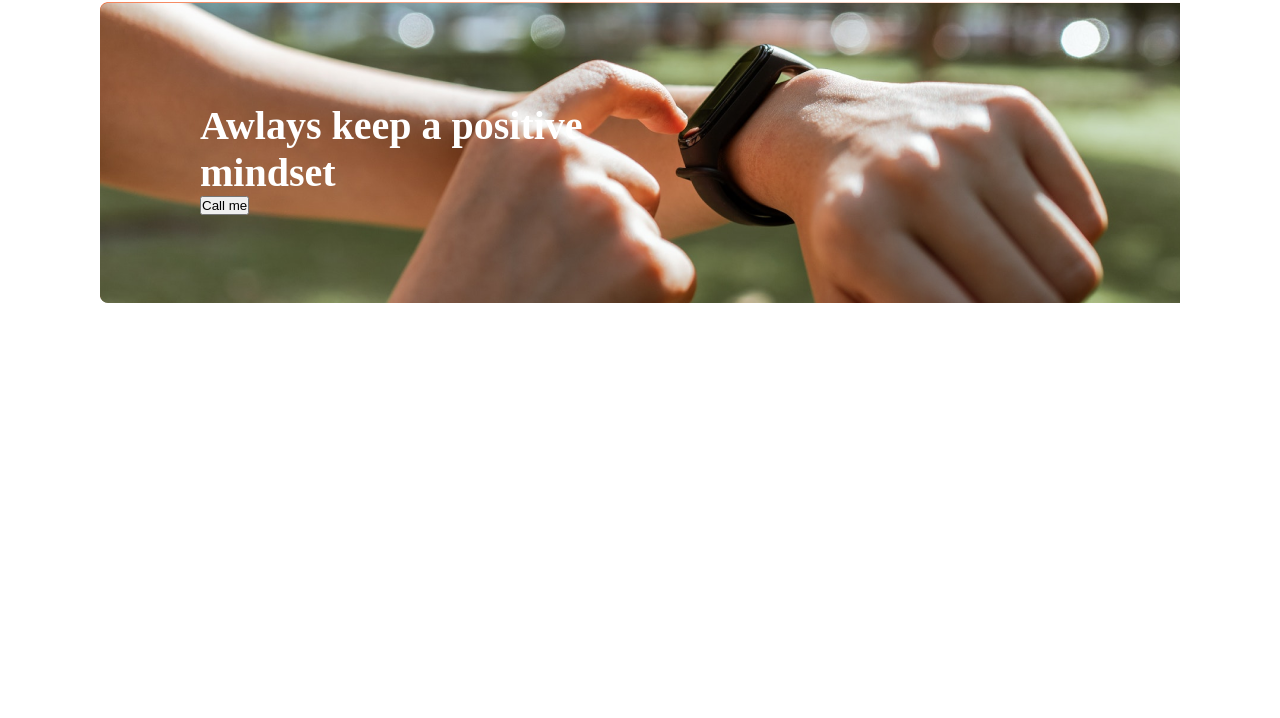
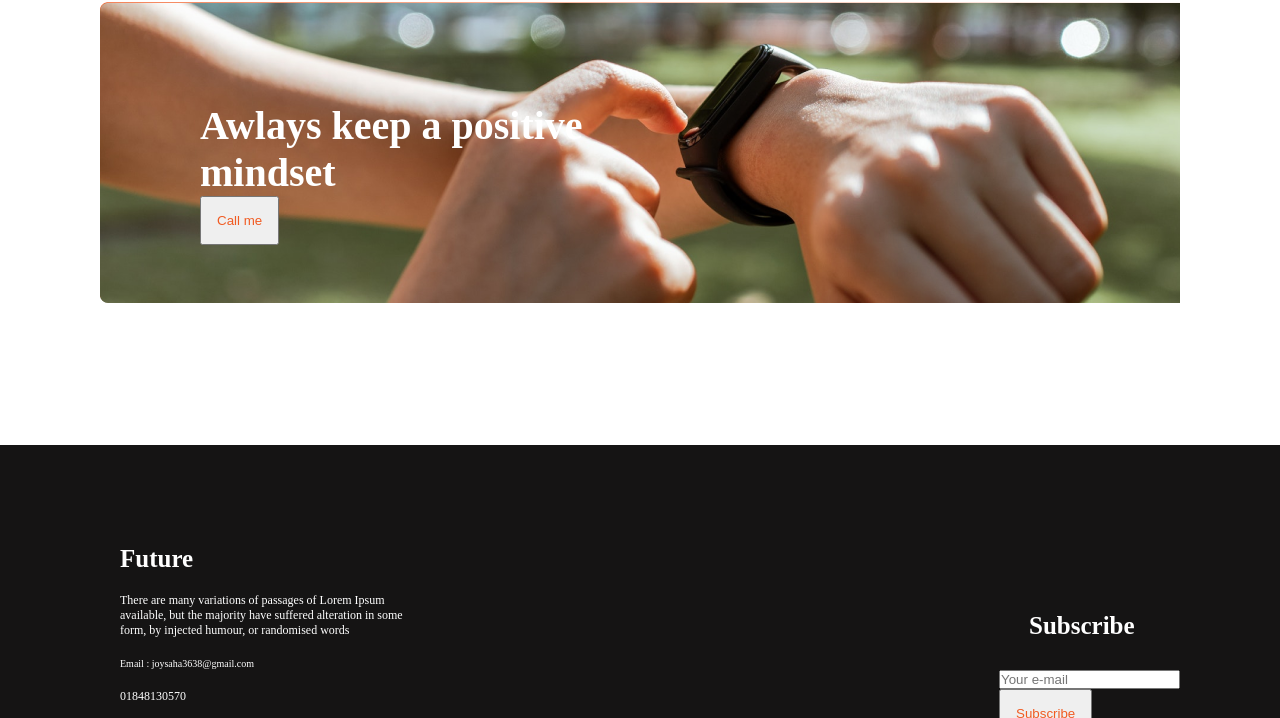
Before and after one commit to Saha-joy7/Late-night, a plain HTML site: page index.html in a window 1280 px wide. Shown: the part 1915-2633 px from the top of the page. Drawn offline with nearby package versions, Linux system fonts and the light colour scheme.

Commit message:
added the last bar

```diff
--- a/index.html
+++ b/index.html
@@ -18,7 +18,7 @@
                     <h3 class="heading-one">All Thinks Are <br> Possible If You <br> believe</h3>
                     <p class="paragraph-one">There are many variations of passages of Lorem Ipsum <br> available, but the majority have suffered alteration in some <br> form, by injected humour, or randomised words</p>
                     <div class="button-one">
-                        <button class="bnt-one">Contact Us</button>
+                        <button>Contact Us</button>
                     </div>
                 </div>
             </div>
@@ -70,13 +70,28 @@
                 <section class="okk">
                     <div class="mind">
                         <h3 class="heading-three">Awlays keep a positive <br> mindset </h3>
-                        <button class="btn-two">Call me</button>
+                        <button>Call me</button>
                     </div>
                 </section>
-
-
-
-
+                <section class="last">
+                    <div class="last-left">
+                        <h3 class="heading-four">Future </h3>
+                        <p class="paragraph-three">
+                            There are many variations of passages of Lorem Ipsum <br>available, but the majority have suffered alteration in some <br> form, by injected humour, or randomised words
+                        </p>
+                        <p class="email">Email : joysaha3638@gmail.com</p>
+                        <p class="phone">01848130570</p>
+                        <img src="./images/icons/fb.png" alt="" class="image-tree">
+                        <img src="./images/icons/twitter.png" alt="" class="image-tree">
+                        <img src="./images/icons/youtube.png" alt="" class="image-tree">
+                    </div>
+                    <div class="last-right">
+                        <h5 class="scr">Subscribe</h5>
+                        <input type="email" placeholder="Your e-mail" name="emain" id="">
+                        <br>
+                        <button>Subscribe</button>
+                    </div>
+                </section>
 
     </main>
     <footer></footer>
--- a/style/design.css
+++ b/style/design.css
@@ -93,7 +93,6 @@ height: 92.958px;
 
 .mind{
     background-image: url("../images/watch.png"),url("../images/gradient3.png");
-    height: 100vh;
     background-position: cover;
     background-repeat: no-repeat;
     padding: 100px;
@@ -111,3 +110,38 @@ font-size: 40px;
 
 
 }
+.last{
+    display: flex;
+    justify-content: space-between ;
+    align-items: center;
+    background-color: #151414;
+    padding: 100px;
+}
+.last-left{
+    color: #FFF;
+}
+.scr{
+    color: #FFF;
+    padding: 30px;
+    font-size: 25px;
+}
+.paragraph-three{
+    padding: 20px;
+    font-size: 12px;
+}
+.heading-four{
+    padding-left: 20px;
+    font-size: 25px;
+}
+.email{
+    padding-left: 20px;
+    font-size: 10px;
+}
+.phone{
+    padding: 20px;
+    font-size: 12px;
+}
+button{
+    padding: 15px;
+    color:  #F15B22;
+}
```
